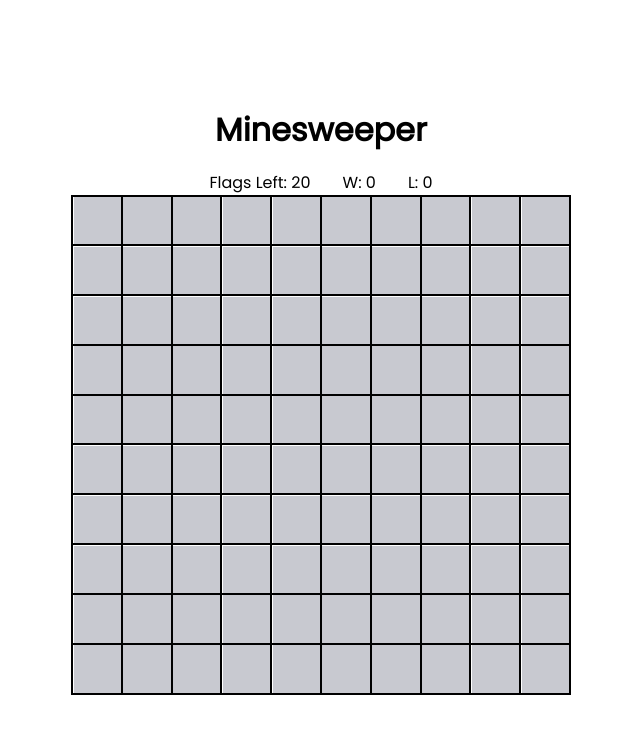
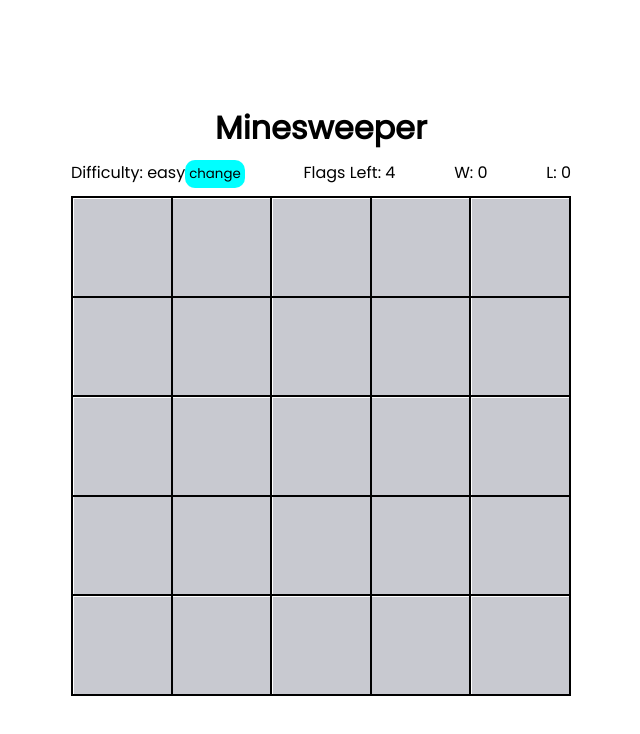
Before and after one commit to collincchoy/minesweeper, a React (Create React App) app: page / in a window 1280 px wide. Shown: the top 734 px of the page, without its empty margins (319-959 px from the left). Built offline with nearby package versions, Linux system fonts and the light colour scheme.

Commit message:
Add difficulty levels.

```diff
--- a/src/components/Board.tsx
+++ b/src/components/Board.tsx
@@ -8,16 +8,14 @@ const Grid = styled.table`
   height: 500px;
   border: 1px solid black;
   border-spacing: 0px;
+  table-layout: fixed;
 `;
 
 const GridRow = styled.tr``;
 
-// TODO: Make size of each tile dynamic to total grid size
 const GridItem = styled.td`
   border: 0.5px solid black;
   text-align: center;
-  width: 10%;
-  height: 10%;
   position: relative;
   overflow: hidden;
 `;
--- /dev/null
+++ b/src/components/Button.tsx
@@ -0,0 +1,10 @@
+import styled from "styled-components";
+
+const Button = styled.button`
+  padding: 10px;
+  border-radius: 10px;
+  border: none;
+  cursor: pointer;
+`;
+
+export default Button;
--- /dev/null
+++ b/src/components/ButtonWithDropdown.tsx
@@ -0,0 +1,63 @@
+import React, { useState } from "react";
+import styled from "styled-components";
+import Button from "./Button";
+
+const Wrapper = styled.div`
+  display: inline-block;
+  position: relative;
+`;
+
+const StyledDropdown = styled.div`
+  position: absolute;
+  background-color: lightslategray;
+  z-index: 700;
+  display: flex;
+  flex-direction: column;
+`;
+
+const ClickableOption = styled(Button)`
+  padding: 2px;
+  border-radius: 0px;
+  width: 100%;
+
+  &:hover {
+    background-color: darkgray;
+  }
+`;
+
+type ButtonWithDropdownProps = {
+  as: any;
+  text: string;
+  options: string[];
+  handleSelectOption?: (selected: string) => void;
+};
+
+const ButtonWithDropdown: React.FC<ButtonWithDropdownProps> = (props) => {
+  const { text, options, handleSelectOption } = props;
+  const [active, setActive] = useState(false);
+
+  const handleOptionClick = (option: string) => {
+    handleSelectOption && handleSelectOption(option);
+    setActive(false);
+  };
+  return (
+    <Wrapper>
+      {/* {props.as ?? <Button>Click me</Button>} */}
+      <props.as onClick={() => setActive(!active)}>{text}</props.as>
+      {active && (
+        <StyledDropdown>
+          {options.map((option) => (
+            <ClickableOption
+              onClick={() => handleOptionClick(option)}
+              key={option}
+            >
+              {option}
+            </ClickableOption>
+          ))}
+        </StyledDropdown>
+      )}
+    </Wrapper>
+  );
+};
+
+export default ButtonWithDropdown;
--- a/src/components/Game.tsx
+++ b/src/components/Game.tsx
@@ -2,11 +2,13 @@ import React, { useState } from "react";
 import styled from "styled-components";
 
 import { uncoverBlock, flagBlock, setupBoard } from "../utils";
-import { BlockType, BlockValue, Bomb } from "../types";
+import { BlockType, BlockValue, Bomb, DifficultyLevel } from "../types";
 import Modal from "./Modal";
 import useModal from "../hooks/useModal";
 import StatusBar from "./StatusBar";
 import Board from "./Board";
+import Button from "./Button";
+import DifficultyMap, { defaultConfig } from "../difficulties";
 
 const MiddleOfScreen = styled.div`
   display: flex;
@@ -16,18 +18,18 @@ const MiddleOfScreen = styled.div`
   height: 100vh;
 `;
 
+const Container = styled.div`
+  max-width: 500px;
+`;
+
 const Title = styled.h1`
   margin-top: 0px;
-  margin-bottom: 0.5em;
+  margin-bottom: 0px;
+  text-align: center;
 `;
 
-const RestartButton = styled.button`
-  padding: 10px;
-  border-radius: 10px;
+const RestartButton = styled(Button)`
   background-color: aquamarine;
-  border: none;
-  cursor: pointer;
-
   &:hover {
     background-color: hsl(160, 100%, 86%);
   }
@@ -53,10 +55,17 @@ const Game = () => {
     }
   };
 
-  const [size] = useState({ width: 10, height: 10 });
-  const [bombCount] = useState(
-    Math.floor(size.width * size.height * 0.2) // 20% of board is bombs
-  );
+  const [difficultyLevel, setDifficultyLevel] = useState(DifficultyLevel.EASY);
+  const { size, bombCount } =
+    DifficultyMap.get(difficultyLevel) ?? defaultConfig;
+  const changeDifficulty = (level: DifficultyLevel) => {
+    const config = DifficultyMap.get(level);
+    if (config !== undefined) {
+      setDifficultyLevel(level);
+      restartGame(config.size, config.bombCount);
+    }
+  };
+
   const [bombs, setBombs] = useState<Bomb[]>([]);
   const [board, setBoard] = useState<BlockType[][]>(() => {
     const { initialBoard, bombs } = setupBoard(
@@ -70,7 +79,10 @@ const Game = () => {
 
   const [flagsLeft, setFlagsLeft] = useState(bombCount);
 
-  const restartGame = () => {
+  const restartGame = (
+    size: { width: number; height: number },
+    bombCount: number
+  ) => {
     const { initialBoard, bombs } = setupBoard(
       size.width,
       size.height,
@@ -82,7 +94,7 @@ const Game = () => {
     setBoard(initialBoard);
   };
 
-  const handleClick = (e: React.MouseEvent, block: BlockType) => {
+  const handleCellClick = (e: React.MouseEvent, block: BlockType) => {
     const { board: newBoard, recoveredFlags } = uncoverBlock(board, block);
     setBoard(newBoard);
     setFlagsLeft(flagsLeft + recoveredFlags);
@@ -91,7 +103,7 @@ const Game = () => {
     }
   };
 
-  const handleRightClick = (e: React.MouseEvent, block: BlockType) => {
+  const handleCellRightClick = (e: React.MouseEvent, block: BlockType) => {
     e.preventDefault();
     const alreadyFlagged = block.flagged;
     if (!alreadyFlagged && flagsLeft === 0) {
@@ -125,18 +137,28 @@ const Game = () => {
 
   return (
     <MiddleOfScreen>
+      <Container>
         <Modal showing={isShowing} background={modalBackground}>
           <p>{modalMessage}</p>
-        <RestartButton onClick={restartGame}>Restart</RestartButton>
+          <RestartButton onClick={() => restartGame(size, bombCount)}>
+            Restart
+          </RestartButton>
         </Modal>
 
         <Title>Minesweeper</Title>
-      <StatusBar flagsLeft={flagsLeft} wins={winCount} losses={lossCount} />
+        <StatusBar
+          flagsLeft={flagsLeft}
+          wins={winCount}
+          losses={lossCount}
+          currentDifficulty={difficultyLevel}
+          onClickChangeDifficulty={changeDifficulty}
+        />
         <Board
           board={board}
-        onCellClick={handleClick}
-        onCellRightClick={handleRightClick}
+          onCellClick={handleCellClick}
+          onCellRightClick={handleCellRightClick}
         />
+      </Container>
     </MiddleOfScreen>
   );
 };
--- a/src/components/StatusBar.tsx
+++ b/src/components/StatusBar.tsx
@@ -1,27 +1,55 @@
 import React from "react";
 import styled from "styled-components";
+import Button from "./Button";
+import DifficultyMap from "../difficulties";
+import { DifficultyLevel } from "../types";
+import ButtonWithDropdown from "./ButtonWithDropdown";
 
 const StyledStatusBar = styled.div`
   display: flex;
   justify-content: space-between;
-  align-items: center;
+  align-items: baseline;
+  margin-top: 0.5em;
+  margin-bottom: 0.5em;
 `;
 
-const StyledStatusText = styled.span`
-  margin-left: 1rem;
-  margin-right: 1rem;
+const ChangeDifficultyButton = styled(Button)`
+  padding: 0.3em;
+  background-color: cyan;
+  &:hover {
+    background-color: #34f1f1;
+  }
 `;
 
 const StatusBar: React.FC<{
   flagsLeft: number;
   wins: number;
   losses: number;
-}> = ({ flagsLeft, wins, losses }) => {
+  currentDifficulty: DifficultyLevel;
+  onClickChangeDifficulty: (level: DifficultyLevel) => void;
+}> = ({
+  flagsLeft,
+  wins,
+  losses,
+  currentDifficulty,
+  onClickChangeDifficulty,
+}) => {
   return (
     <StyledStatusBar>
-      <StyledStatusText>Flags Left: {flagsLeft}</StyledStatusText>
-      <StyledStatusText>W: {wins}</StyledStatusText>
-      <StyledStatusText>L: {losses}</StyledStatusText>
+      <div>
+        <span>Difficulty: {currentDifficulty}</span>
+        <ButtonWithDropdown
+          as={ChangeDifficultyButton}
+          text="change"
+          options={[...DifficultyMap.keys()]}
+          handleSelectOption={(option: string) =>
+            onClickChangeDifficulty(option as DifficultyLevel)
+          }
+        ></ButtonWithDropdown>
+      </div>
+      <span>Flags Left: {flagsLeft}</span>
+      <span>W: {wins}</span>
+      <span>L: {losses}</span>
     </StyledStatusBar>
   );
 };
--- /dev/null
+++ b/src/difficulties.ts
@@ -0,0 +1,43 @@
+import { DifficultyLevel } from "./types";
+
+type Difficulty = {
+  size: {
+    width: number;
+    height: number;
+  };
+  bombCount: number;
+};
+
+export const defaultConfig = {
+  size: {
+    width: 5,
+    height: 5,
+  },
+  bombCount: 4,
+};
+
+const DifficultyMap = new Map<DifficultyLevel, Difficulty>([
+  [DifficultyLevel.EASY, defaultConfig],
+  [
+    DifficultyLevel.MEDIUM,
+    {
+      size: {
+        width: 10,
+        height: 10,
+      },
+      bombCount: 20,
+    },
+  ],
+  [
+    DifficultyLevel.HARD,
+    {
+      size: {
+        width: 15,
+        height: 15,
+      },
+      bombCount: 56,
+    },
+  ],
+]);
+
+export default DifficultyMap;
--- a/src/types.ts
+++ b/src/types.ts
@@ -22,3 +22,9 @@ export type Bomb = {
   position: GridPosition;
   flagged: boolean;
 };
+
+export enum DifficultyLevel {
+  EASY = "easy",
+  MEDIUM = "medium",
+  HARD = "hard",
+}
```
Lines whose indentation alone changed are shown as unchanged.
